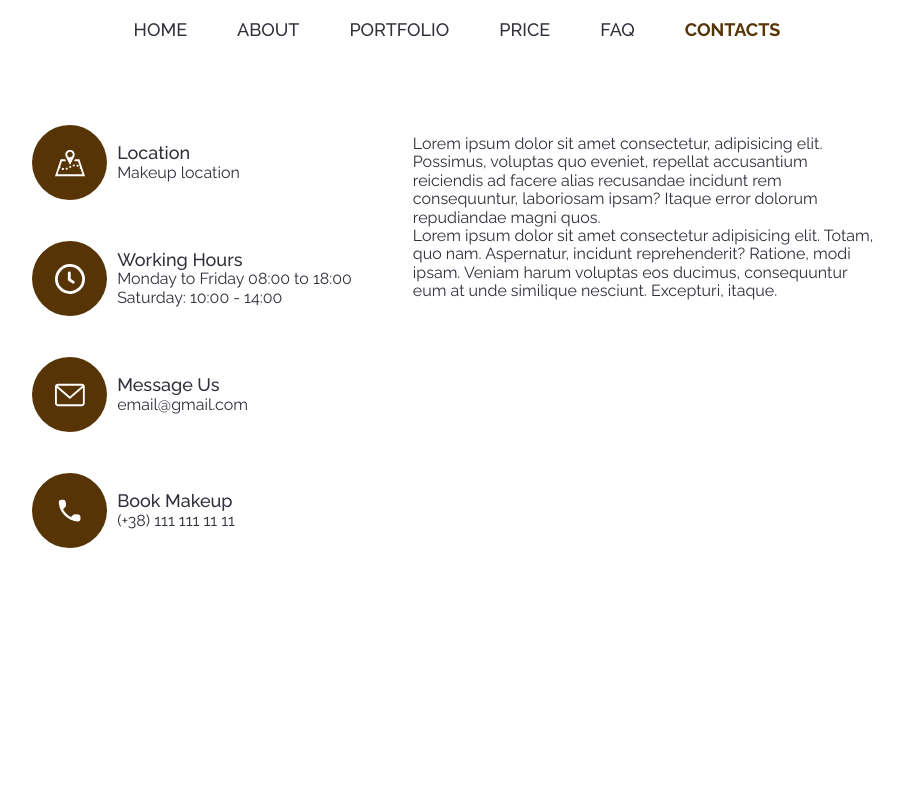
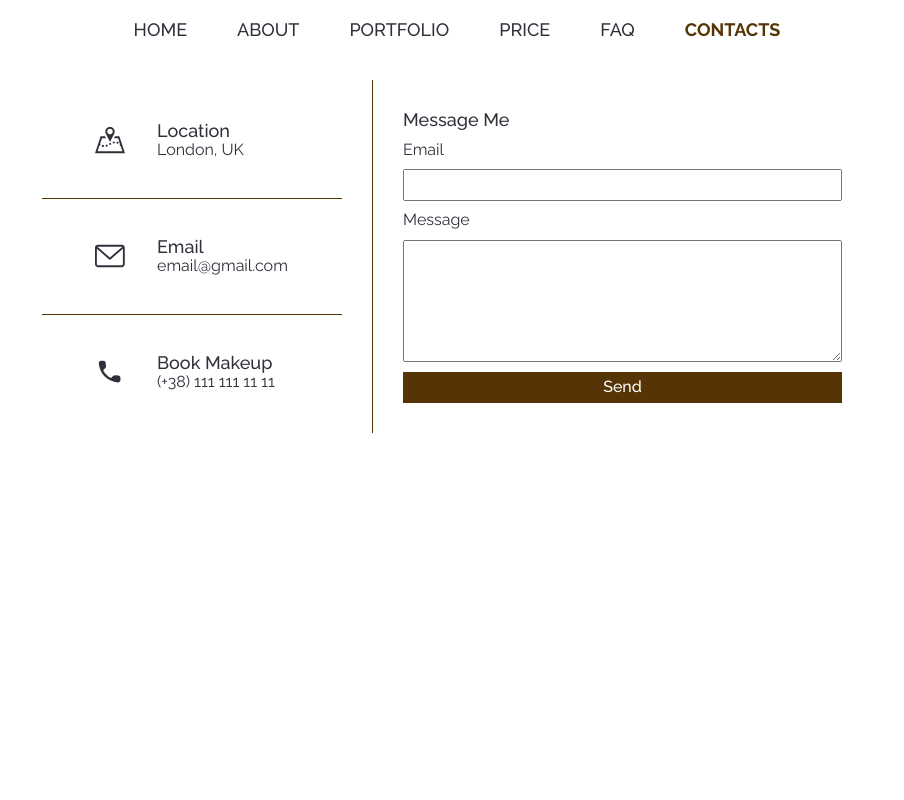
Before and after one commit to OlegKushnir/makeup, a React (Create React App) app: page /makeup/contacts in a window 1280 px wide. Shown: the top 800 px of the page, without its empty margins (183-1087 px from the left). Built offline with nearby package versions, Linux system fonts and the light colour scheme; a web font is replaced by a local one.

Commit message:
contacts

```diff
--- a/src/components/App.module.css
+++ b/src/components/App.module.css
@@ -148,22 +148,20 @@ footer .logo {
   display: flex;
   flex-direction: column;
   justify-content: flex-start;
-  margin-top: 25px;
   min-width: 300px;
+  margin-bottom: 20px;
 }
 
 .contacts__item {
   display: flex;
   align-items: center;
-  padding-top: 20px;
-  padding-bottom: 20px;
-  border-bottom: 1px solid var(--marine);
+  padding-top: 5px;
+  padding-bottom: 5px;
 }
 .contacts__item:last-child {
   border-bottom: none;
 }
 .contacts__item .text {
-  width: 240px;
   font-size: 14px;
 }
 .contacts__link {
@@ -173,17 +171,46 @@ footer .logo {
   margin-right: 10px;
   width: 50px;
   height: 50px;
-  border-radius: 50%;
-  background-color: var(--accent-color);
-  fill: var(--white);
+  /* border-radius: 50%; */
+  /* background-color: var(--accent-color); */
+  fill: var(--darkText);
   outline: none;
-  transition: fill 250ms var(--cubik), background-color 250ms var(--cubik);
+  transition: fill 250ms var(--cubik);
 }
 .contacts__link:hover,
 .contacts__link:focus,
 .contactsl__link:active {
+  fill: var(--accent-color);
+}
+
+.message {
+  display: flex;
+  flex-direction: column;
+  gap: 10px;
+  width: 100%;
+}
+
+.message form {
+  display: flex;
+  flex-direction: column;
+  gap: 10px;
+}
+.message input,
+.message textarea {
+  padding: 5px;
+}
+.message button {
+  background-color: var(--accent-color);
+  padding: 5px;
+  border: 0;
+  color: var(--white);
+  font-weight: 500;
+  border: 1px solid var(--accent-color);
+  transition: background-color 250ms var(--cubik), color 250ms var(--cubik);
+}
+.message button:hover {
+  color: var(--accent-color);
   background-color: var(--white);
-  fill: var(--accent-color);
 }
 
 .list {
@@ -209,8 +236,7 @@ footer .logo {
   .about .section__title
   /* .brides .section__title,
   .clients .section__title,
-  .photoshoots .section__title  */
-  {
+  .photoshoots .section__title  */ {
     position: absolute;
     white-space: nowrap;
     width: 1px;
@@ -222,7 +248,6 @@ footer .logo {
     clip-path: inset(50%);
     margin: -1px;
   }
-
 
   .section__title {
     font-size: 36px;
@@ -277,14 +302,30 @@ footer .logo {
   .content .container {
     min-height: calc(100vh - 60px);
   }
-  .contacts article {
+  .contacts {
+    margin-bottom: 0;
+  }
+  .contacts__item {
+    padding-top: 20px;
+  padding-bottom: 20px;
+    padding-left: 30px ;
+  border-bottom: 1px solid var(--accent-color);
+
+  }
+
+  .message {
+    display: flex;
+    flex-direction: column;
+    justify-content: flex-start;
+    width: 100%;
+    min-width: 300px;
     height: 100%;
-    border-left: 1px solid var(--marine);
-    padding-top: 20px;
-    padding-left: 30px;
+    border-left: 1px solid var(--accent-color);
+    padding: 30px;
   }
 
   .contacts__wrapper {
+    align-items: center;
     flex-direction: row;
     gap: 30px;
   }
@@ -342,8 +383,8 @@ footer .logo {
   .contacts__wrapper {
     justify-content: center;
   }
-  .contacts article {
-    padding-top: 30px;
+  .message {
+    padding: 30px;
     max-width: 500px;
   }
   .contacts__item .text {
--- a/src/components/Contacts/Contacts.jsx
+++ b/src/components/Contacts/Contacts.jsx
@@ -1,24 +1,26 @@
 import app from '../App.module.css';
-import { NavLink } from 'react-router-dom';
 
 const Contacts = () => {
+  const handleSubmit = () => {
+    console.log('Sending message');
+  };
   return (
     <>
       <section>
         <div className={app.contacts__wrapper}>
           <ul className={app.contacts}>
             <li className={app.contacts__item}>
-              <NavLink to="/map" className={app.contacts__link}>
+              <div className={app.contacts__link}>
                 <svg className="icon" width="30" height="30">
                   <use href="icons.svg#map"></use>
                 </svg>
-              </NavLink>
+              </div>
               <div>
                 <h2 className={app.title}>Location</h2>
-                <p className={app.text}>Makeup location</p>
+                <p className={app.text}>London, UK</p>
               </div>
             </li>
-            <li className={app.contacts__item}>
+            {/* <li className={app.contacts__item}>
               <span className={app.contacts__link}>
                 <svg className="icon" width="30" height="30">
                   <use href="icons.svg#clock"></use>
@@ -29,7 +31,7 @@ const Contacts = () => {
                 <p className={app.text}>Monday to Friday 08:00 to 18:00</p>
                 <p className={app.text}>Saturday: 10:00 - 14:00</p>
               </div>
-            </li>
+            </li> */}
             <li className={app.contacts__item}>
               <a
                 href="mailto:email@gmail.com"
@@ -41,7 +43,7 @@ const Contacts = () => {
                 </svg>
               </a>
               <div>
-                <h2 className={app.title}>Message Us</h2>
+                <h2 className={app.title}>Email</h2>
                 <p className={app.text}>email@gmail.com</p>
               </div>
             </li>
@@ -61,21 +63,16 @@ const Contacts = () => {
               </div>
             </li>
           </ul>
-          <div className={app.contacts}>
-            <article className={app.text}>
-              <p>
-                Lorem ipsum dolor sit amet consectetur, adipisicing elit.
-                Possimus, voluptas quo eveniet, repellat accusantium reiciendis
-                ad facere alias recusandae incidunt rem consequuntur, laboriosam
-                ipsam? Itaque error dolorum repudiandae magni quos.
-              </p>
-              <p>
-                Lorem ipsum dolor sit amet consectetur adipisicing elit. Totam,
-                quo nam. Aspernatur, incidunt reprehenderit? Ratione, modi
-                ipsam. Veniam harum voluptas eos ducimus, consequuntur eum at
-                unde similique nesciunt. Excepturi, itaque.
-              </p>
-            </article>
+
+          <div className={app.message}>
+            <h2 className={app.title}>Message Me</h2>
+            <form  onSubmit={handleSubmit}>
+              <label>Email</label>
+              <input type="email" name="email" required />
+              <label>Message</label>
+              <textarea name="message" rows="6" cols="30" required></textarea>
+              <button type="submit">Send</button>
+            </form>
           </div>
         </div>
       </section>
```
